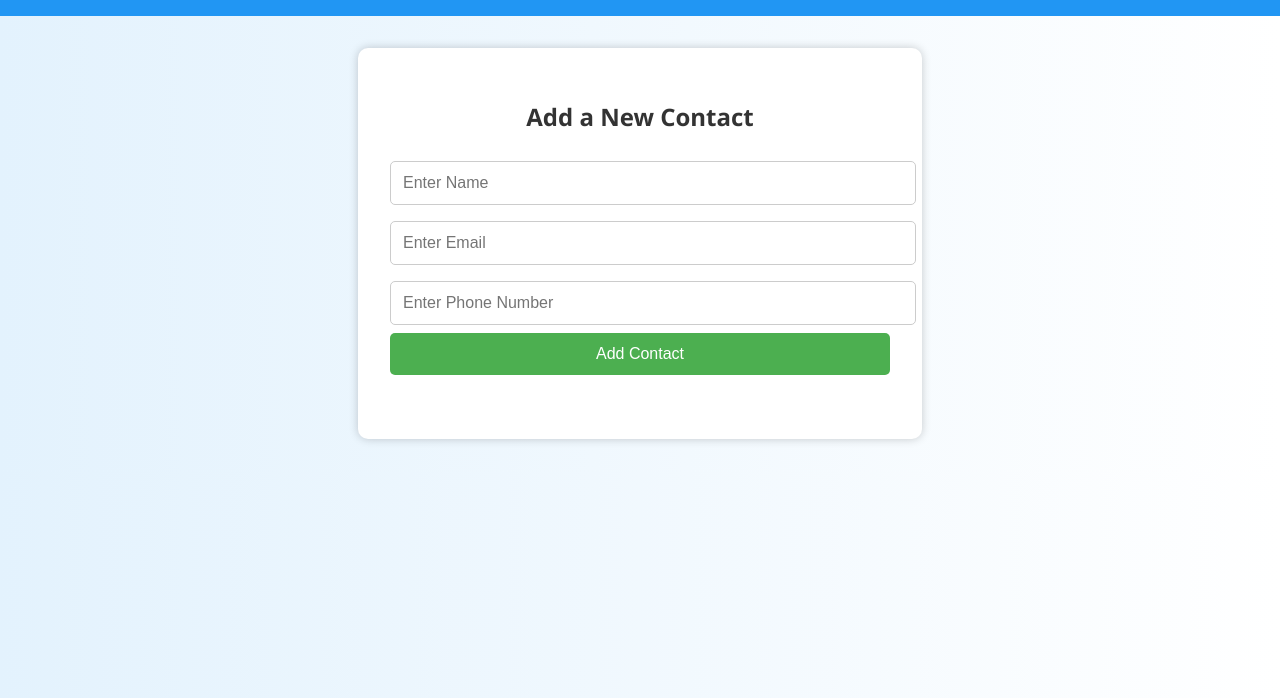
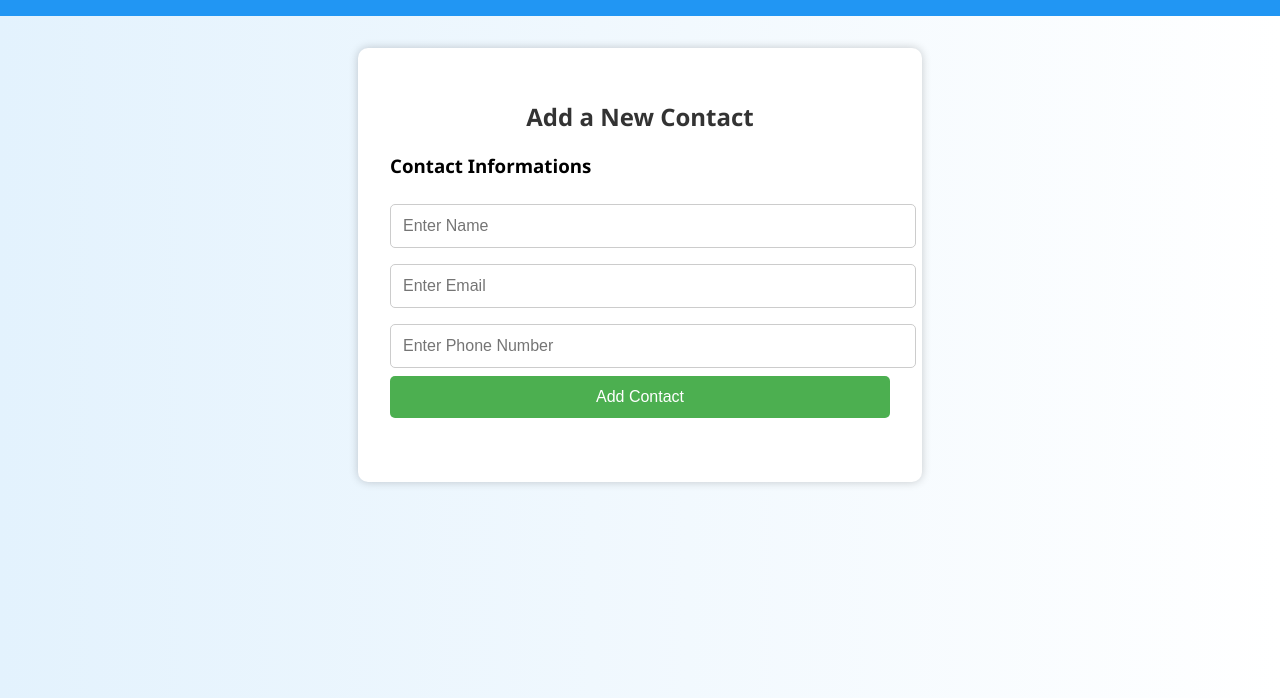
Before and after one commit to Suruthika-J/contact_book, a plain HTML site: page index.html in a window 1280 px wide. Shown: the part 102-800 px from the top of the page. Drawn offline with Linux system fonts and the light colour scheme.

Commit message:
update heading in the file

```diff
--- a/index.html
+++ b/index.html
@@ -69,6 +69,7 @@
 
   <div class="container">
     <h2>Add a New Contact</h2>
+    <h3>Contact Informations</h3>
     <form id="contactForm">
       <input type="text" id="name" placeholder="Enter Name" required>
       <input type="email" id="email" placeholder="Enter Email" required>
```
